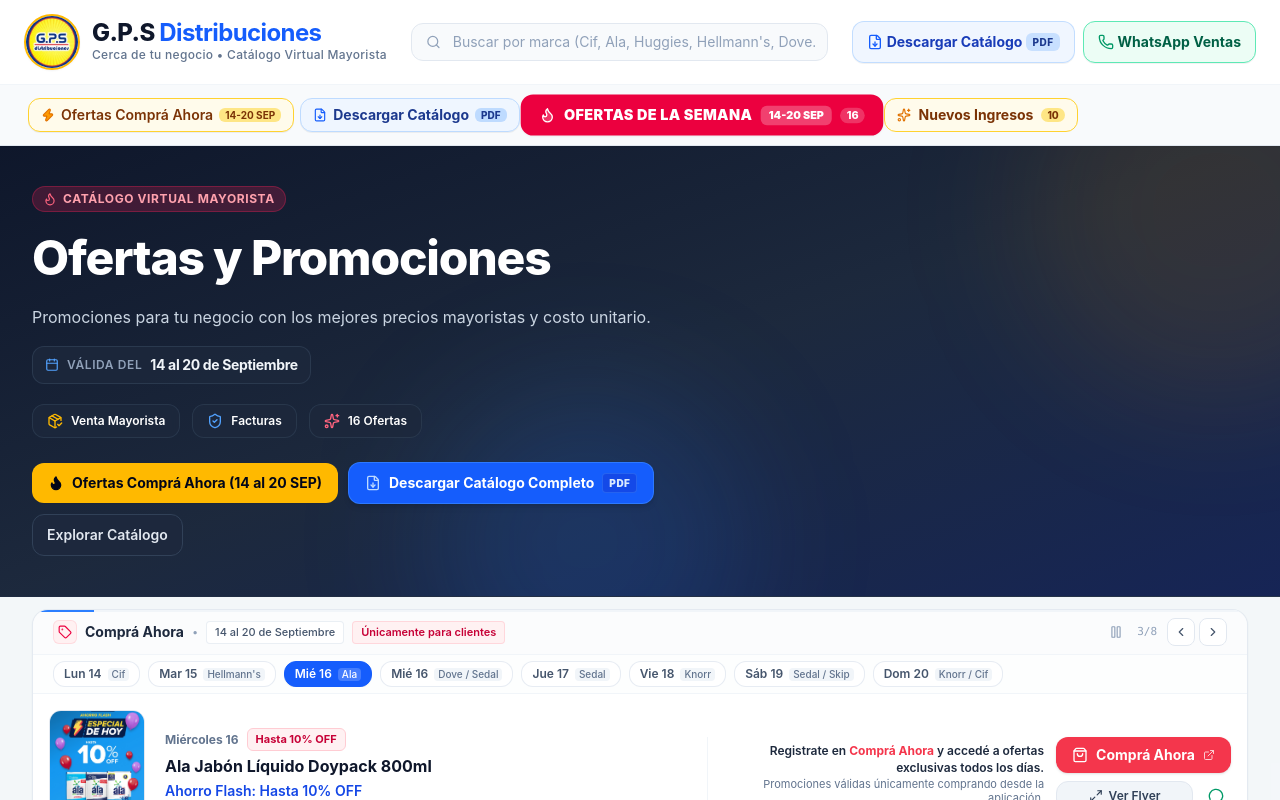
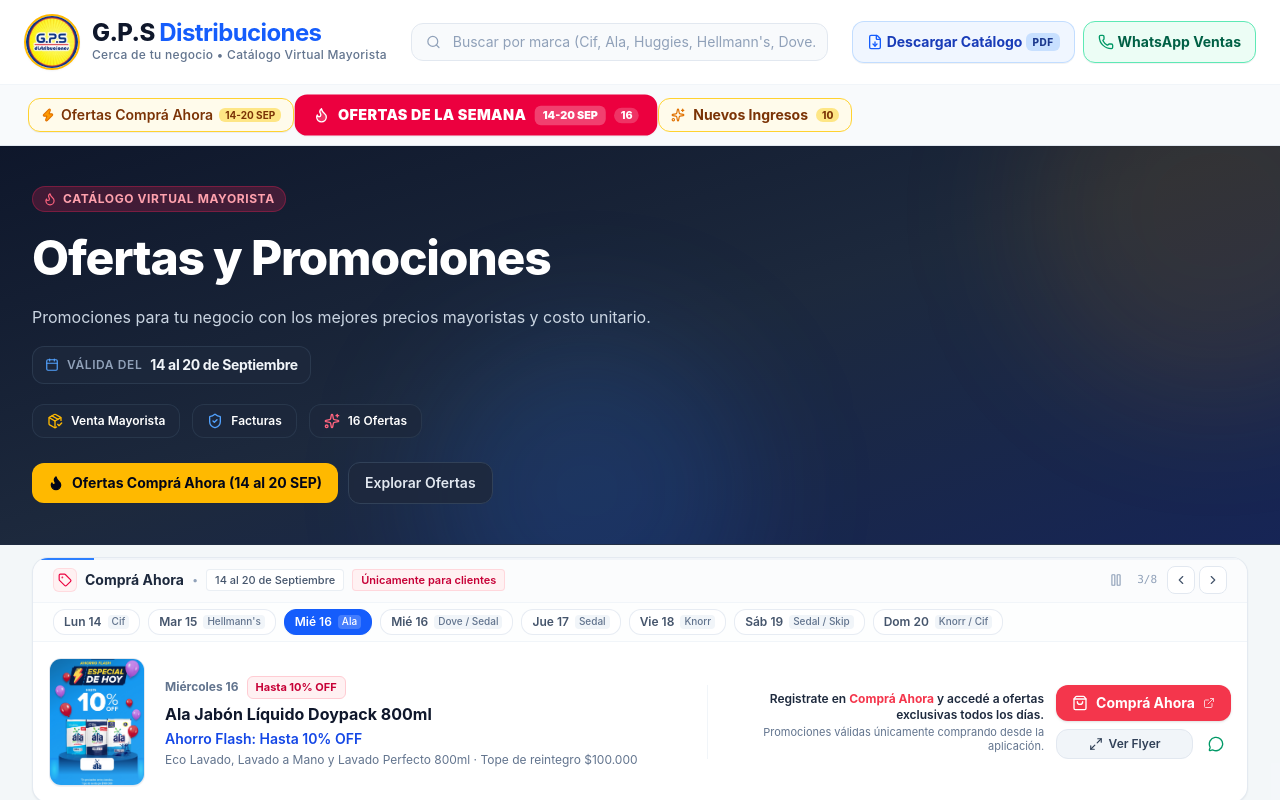
Before and after one commit to maxip123/gpsDistribuidora, a React (Vite) app: page / in a window 1280 px wide. Shown: the top 800 px of the page. Built offline with nearby package versions, Linux system fonts and the light colour scheme.

Commit message:
nuevos prodcutos1

```diff
--- a/src/components/HeroDeals.jsx
+++ b/src/components/HeroDeals.jsx
@@ -4,10 +4,8 @@ import {
   PackageCheck,
   Sparkles,
   ShieldCheck,
-  Calendar,
-  FileDown
+  Calendar
 } from 'lucide-react';
-import { STORE_CONFIG } from '../data/catalog';
 
 export default function HeroDeals({
   totalOffersCount,
@@ -73,26 +71,12 @@ export default function HeroDeals({
               <span>Ofertas Comprá Ahora (14 al 20 SEP)</span>
             </button>
 
-            <a
-              href={STORE_CONFIG.catalogPdfUrl}
-              download={STORE_CONFIG.catalogPdfFilename}
-              target="_blank"
-              rel="noopener noreferrer"
-              className="group inline-flex items-center gap-2 px-3.5 py-2 sm:px-4 sm:py-2.5 rounded-xl bg-blue-600 hover:bg-blue-500 text-white font-bold text-xs sm:text-sm transition-all active:scale-95 shadow-md hover:shadow-blue-500/25 border border-blue-400/40 cursor-pointer"
-            >
-              <FileDown className="w-4 h-4 text-blue-200 group-hover:translate-y-0.5 transition-transform shrink-0" />
-              <span>Descargar Catálogo Completo</span>
-              <span className="inline-block px-1.5 py-0.5 text-[10px] font-black uppercase bg-blue-700/90 rounded tracking-wider text-blue-100 border border-blue-400/30">
-                PDF
-              </span>
-            </a>
-
             {onExploreClick && (
               <button
                 onClick={onExploreClick}
-                className="inline-flex items-center gap-1.5 px-3.5 py-2.5 rounded-xl bg-slate-800/90 hover:bg-slate-700 border border-slate-700 text-slate-200 hover:text-white text-xs sm:text-sm font-semibold transition cursor-pointer"
+                className="inline-flex items-center gap-1.5 px-3.5 py-2 sm:px-4 sm:py-2.5 rounded-xl bg-slate-800/90 hover:bg-slate-700 border border-slate-700 text-slate-200 hover:text-white text-xs sm:text-sm font-semibold transition cursor-pointer"
               >
-                <span>Explorar Catálogo</span>
+                <span>Explorar Ofertas</span>
               </button>
             )}
           </div>
--- a/src/components/Navbar.jsx
+++ b/src/components/Navbar.jsx
@@ -269,22 +269,6 @@ export default function Navbar({
               </span>
             </button>
 
-            {/* Direct button to Download Catalog PDF in Ribbon */}
-            <a
-              href={STORE_CONFIG.catalogPdfUrl}
-              download={STORE_CONFIG.catalogPdfFilename}
-              target="_blank"
-              rel="noopener noreferrer"
-              className="flex items-center gap-1.5 px-3 py-1.5 rounded-xl text-xs md:text-sm font-bold bg-blue-50 text-blue-900 hover:bg-blue-100 border border-blue-200 transition-all shrink-0 cursor-pointer shadow-2xs group"
-              title="Descargar Catálogo Completo en PDF"
-            >
-              <FileDown className="w-3.5 h-3.5 text-blue-600 group-hover:translate-y-0.5 transition-transform shrink-0" />
-              <span>Descargar Catálogo</span>
-              <span className="text-[10px] font-extrabold uppercase px-1.5 py-0.2 rounded-md bg-blue-200 text-blue-900">
-                PDF
-              </span>
-            </a>
-
             {CATEGORIES.map((cat) => {
               const Icon = categoryIcons[cat.icon] || Sparkles;
               const isSelected = selectedCategory === cat.id;
```
